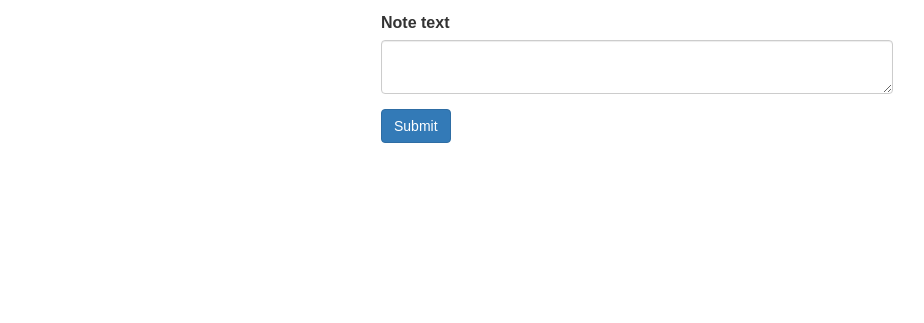
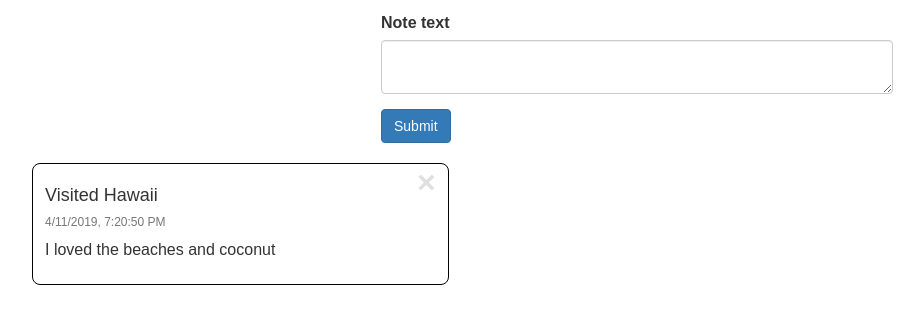
Before and after one commit to mh2media/udemyVue, a plain HTML site: page Applications/NoteMaster/index.html in a window 1280 px wide. Shown: the part 121-444 px from the top of the page, without its empty margins (3-927 px from the left). Drawn offline with nearby package versions, Linux system fonts and the light colour scheme.

Commit message:
Section 3 Episode 20

```diff
--- a/Applications/NoteMaster/index.html
+++ b/Applications/NoteMaster/index.html
@@ -24,7 +24,19 @@
     </div>
     <button class="btn btn-primary" @click="addNote">Submit</button>
 </div>
+<div class="col-sm-12">
+    <div class="col-sm-4 note" v-for="(note, index) in notes">
+        <div class="card">
+                <button class="close" @click="removeNote(index)">&times;</button>
+            <div class="card-block">
+<h4 class="card-title">{{note.title}}</h4>
+<h6 class="card-subtitle mb-2 text-muted">{{note.date}}</h6>
+<p class="card-text">{{note.text}}</p>
+            </div>
 
+        </div>
+    </div>
+</div>
 </div>
 <script>
 var app = new Vue({
@@ -37,7 +49,7 @@ var app = new Vue({
         },
         notes: [{
             title: 'Visited Hawaii',
-            text: 'I loved the beaches and cocoanut',
+            text: 'I loved the beaches and coconut',
             date: new Date(Date.now()).toLocaleString()
         }]
     },
@@ -47,6 +59,9 @@ var app = new Vue({
             this.notes.push({text, title,
             date: new Date(Date.now()).toLocaleString()
             })
+        },
+        removeNote(index) {
+            this.notes.splice(index, 1)
         }
     },
 })
--- a/css/style.css
+++ b/css/style.css
@@ -11,3 +11,17 @@ width: 40%;
 margin: 0 auto;
 text-align: left;
 }
+
+.note {
+    border: 1px solid #000;
+    border-radius: 8px;
+    margin:20px;
+    padding: 12px;
+    text-align: left;
+}
+
+.close {
+    margin-top: -20px;
+    font-size: xx-large;
+    color: #666;
+}
```
